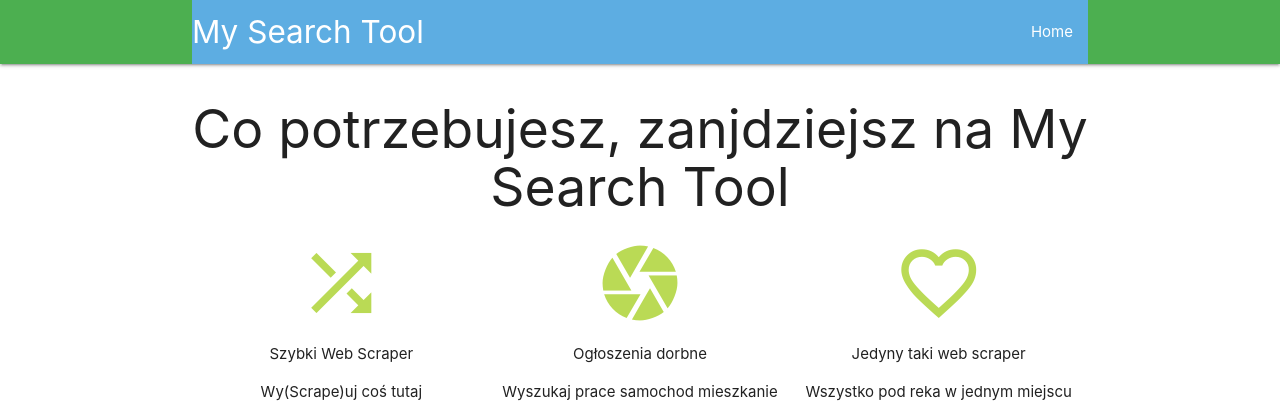
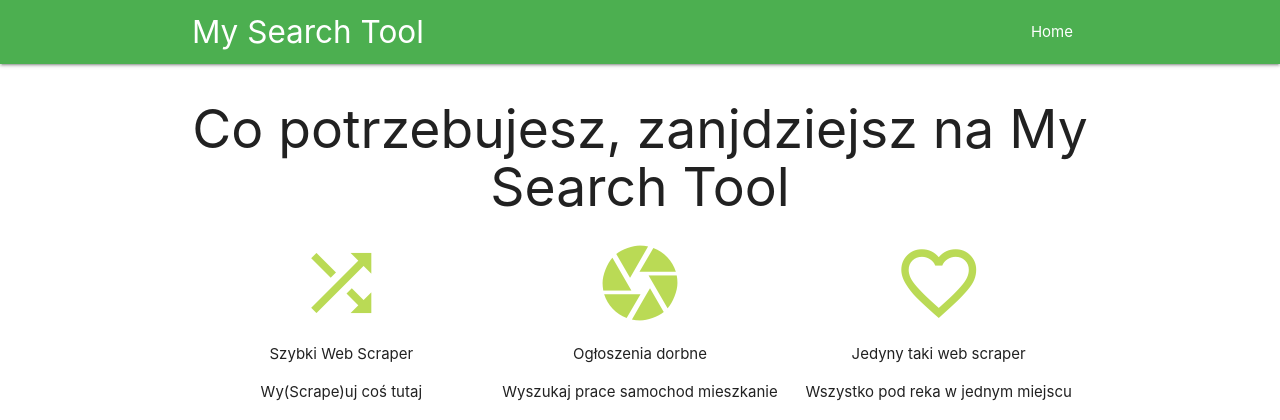
Before and after one commit to Maciej092/my_search_tool, a Django app: page / in a window 1280 px wide. Shown: the top 420 px of the page. Run offline with Django 3.2, Linux system fonts and the light colour scheme.

Commit message:
Update navbar colors

```diff
--- a/static/css/style.css
+++ b/static/css/style.css
@@ -9,6 +9,3 @@
     max-height: 250px;
     overflow: hidden
 }
-
-.nav-wrapper {
-    background-color: #5DADE2 !important;
```
Also changed, not shown: my_app/migrations/0002_auto_20200529_1100.py (added).
